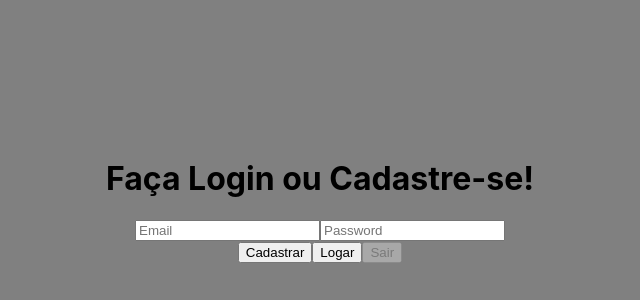
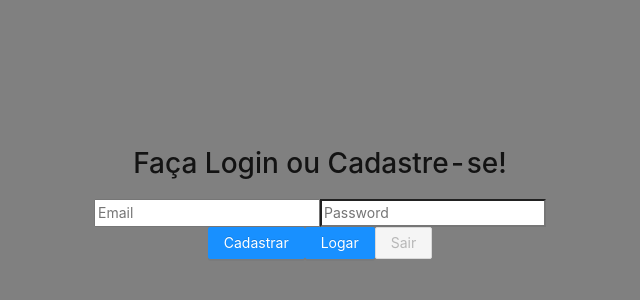
Before and after one commit to luizfelper/AuthUserEmailAndPass, a React (Create React App) app: page / in a window 1280 px wide. Shown: the part 200-500 px from the top of the page, without its empty margins (320-960 px from the left). Built offline with nearby package versions, Linux system fonts and the light colour scheme; no server answers.

Commit message:
Adicionado Ant Design e estilização dos botoes

```diff
--- a/package.json
+++ b/package.json
@@ -6,6 +6,7 @@
     "@testing-library/jest-dom": "^5.16.1",
     "@testing-library/react": "^12.1.2",
     "@testing-library/user-event": "^13.5.0",
+    "antd": "^4.18.2",
     "firebase": "^9.6.1",
     "react": "^17.0.2",
     "react-dom": "^17.0.2",
--- a/src/App.css
+++ b/src/App.css
@@ -1,3 +1,5 @@
+@import '~antd/dist/antd.css';
+
 .App {
   width: 100%;
   height: 100vh;
--- a/src/App.js
+++ b/src/App.js
@@ -1,7 +1,7 @@
+import {Button} from 'antd';
 import './App.css';
 import React, { useState, useRef } from 'react';
 import { singup, login, logout, useAuth } from './firebase';
-
 
 function App() {
   const [loading, setLoading] = useState(false);
@@ -42,6 +42,7 @@ function App() {
     setLoading(false);
   }
 
+
   return (
     <div className="App">
 
@@ -66,9 +67,9 @@ function App() {
       </div>
 
       <div className="butoes">
-        <button disabled={loading || currentUser != null} onClick={handleSignup}>Cadastrar</button>
-        <button disabled={loading || currentUser != null} onClick={handleLogin}>Logar</button>
-        <button disabled={loading || !currentUser} onClick={handleLogout}>Sair</button>
+        <Button type="primary" disabled={loading || currentUser != null} onClick={handleSignup}>Cadastrar</Button>
+        <Button type="primary"disabled={loading || currentUser != null} onClick={handleLogin}>Logar</Button>
+        <Button disabled={loading || !currentUser} onClick={handleLogout}>Sair</Button>
       </div>
     </div>
   );
```
Also changed, not shown: 1 other file (tests, documents, lock files or other folders).
